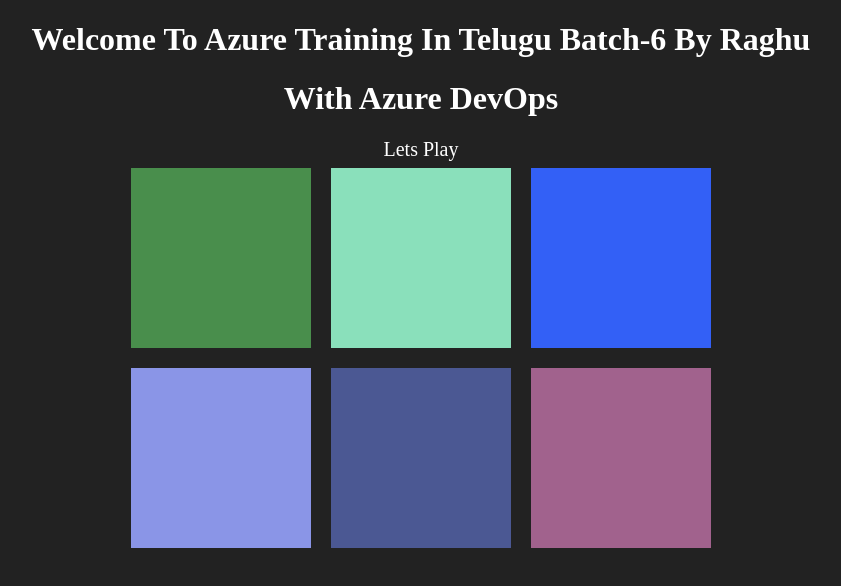
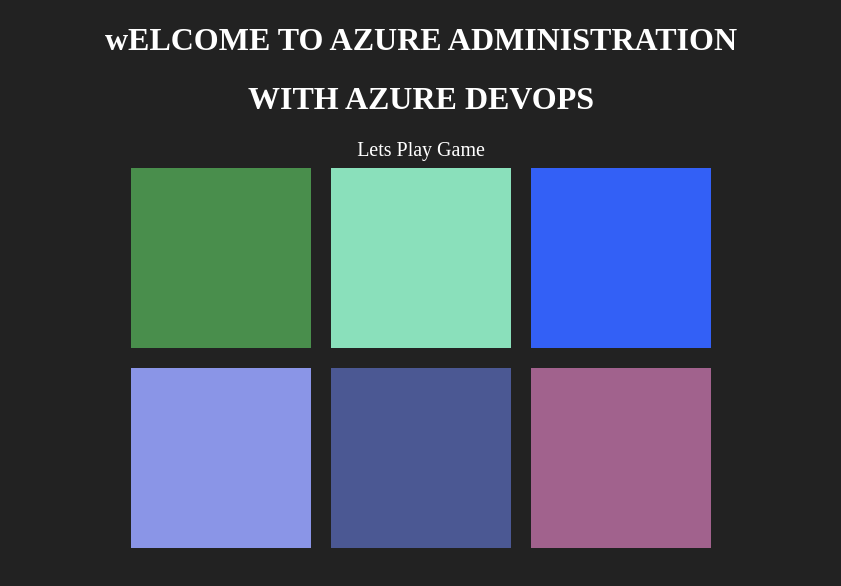
Before and after one commit to raghu04az/scorekepeer, a plain HTML site: page error.html in a window 1280 px wide. Shown: the whole page, without its empty margins (219-1060 px from the left). Drawn offline with Linux system fonts and the light colour scheme.

Commit message:
All changes are committed to staged

```diff
--- a/error.html
+++ b/error.html
@@ -8,11 +8,11 @@
 	<title>Color Game</title>
 </head>
 <body>
-	<h1><center> Welcome To Azure Training In Telugu Batch-6 By Raghu </center></h1>
-	<h1><center> With Azure DevOps</center></h1>
+	<h1><center> wELCOME TO AZURE ADMINISTRATION</center></h1>
+	<h1><center> WITH AZURE DEVOPS</center></h1>
 	<div id="smallcont">
 		<div></div>
-		<div id="try1">Lets Play</div>
+		<div id="try1">Lets Play Game</div>
 	</div>
 	<div id="container">
 		<div class="square"></div>
```
Also changed, not shown: index.html (+1 -1 lines).
